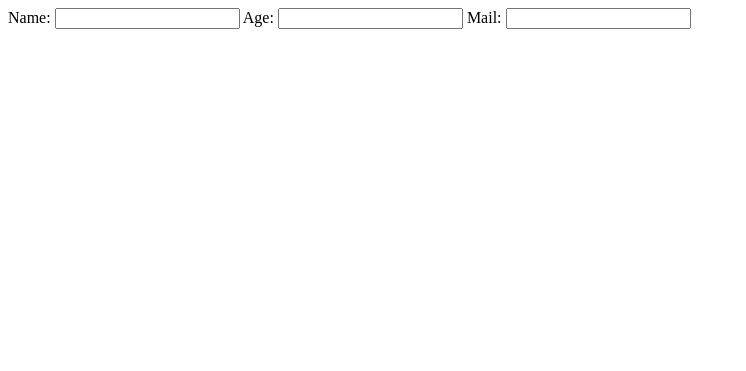
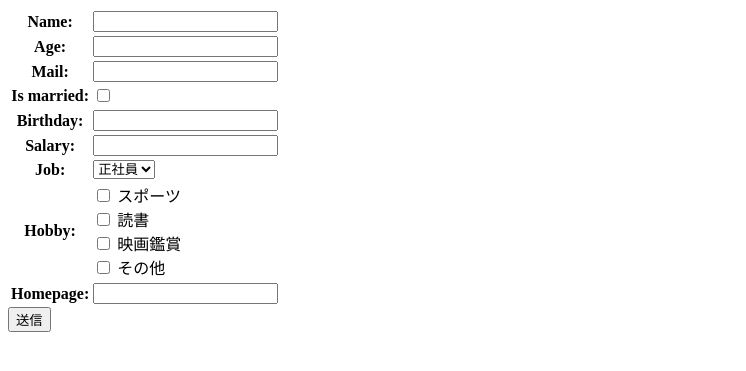
Before and after one commit to DaikiShiroma/django_practic6, a Django app: page /form_app/form_page in a window 1280 px wide. Shown: the top 371 px of the page, without its empty margins (0-746 px from the left). Run offline with Django 4.2, Linux system fonts and the light colour scheme.

```diff
--- a/FormApp/forms.py
+++ b/FormApp/forms.py
@@ -4,3 +4,19 @@ class UserInfo(forms.Form):
     name=forms.CharField()
     age=forms.IntegerField()
     mail=forms.EmailField()
+    is_married=forms.BooleanField()
+    birthday=forms.DateField()
+    salary=forms.DecimalField()
+    job=forms.ChoiceField(choices=(
+        (1,"正社員"),
+        (2,"自営業"),
+        (3,"学生"),
+        (4,"無職"),
+    ))
+    hobby=forms.MultipleChoiceField(choices=(
+        (1,"スポーツ"),
+        (2,"読書"),
+        (3,"映画鑑賞"),
+        (4,"その他"),
+    ),widget=forms.CheckboxSelectMultiple)
+    homepage=forms.URLField()
--- a/FormApp/views.py
+++ b/FormApp/views.py
@@ -7,6 +7,16 @@ def index(request):
 
 def form_page(request):
     form=forms.UserInfo()
+    if request.method == "POST":
+        # Formで送られたデータを取り出す
+        form=forms.UserInfo(request.POST)
+        if form.is_valid(): # バリデーション（フィールドが正しいかチェック）
+            print("バリデーション成功")
+            # print(
+            #     f"name:{form.cleaned_data['name']},mail:{form.cleaned_data['mail']},age:{form.cleaned_data['age']}"
+            #     )
+            print(form.cleaned_data)
+
     return render(
         request,"formapp/form_page.html",context={
         "form":form
--- a/templates/formapp/form_page.html
+++ b/templates/formapp/form_page.html
@@ -5,6 +5,12 @@
     <title>Form</title>
   </head>
   <body>
-    {{form}}
+  <form method="POST">
+  {% csrf_token %}
+  <table>
+    {{form.as_table}}
+  </table>
+    <input type="submit" value="送信">
+  </form>
   </body>
 </html>
```
